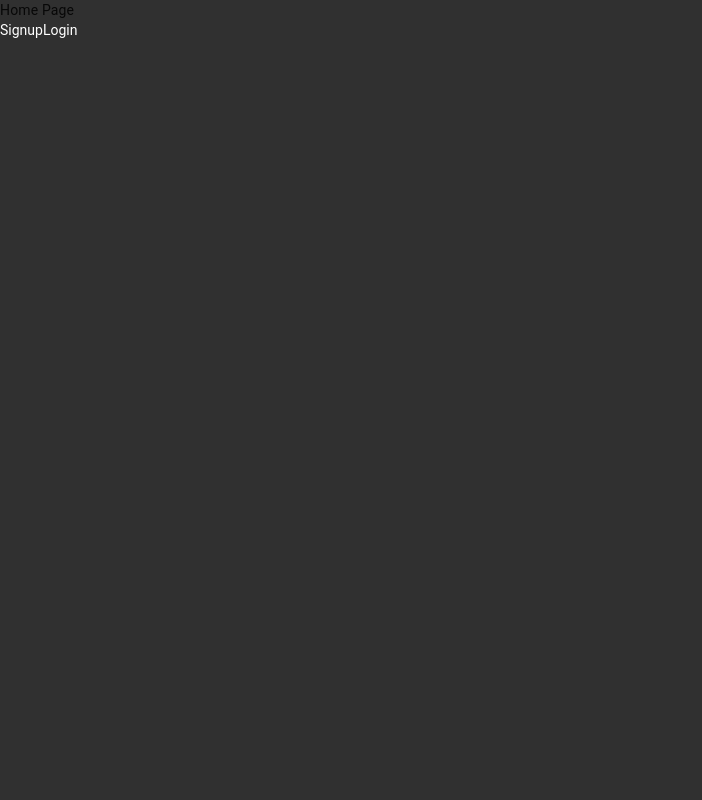
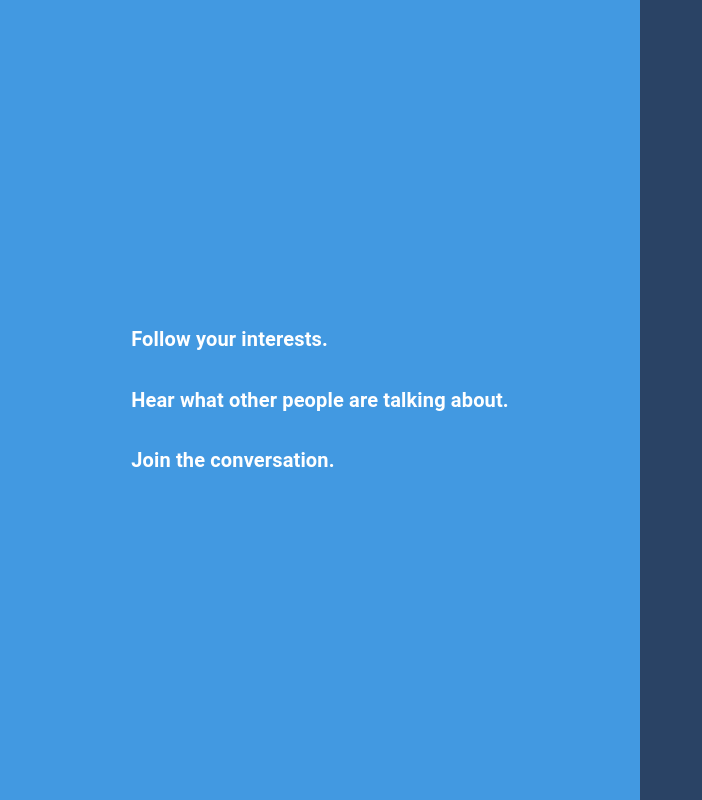
Before and after one commit to BenMiriello/tweetvine, a React (Create React App) app: page / in a window 1280 px wide. Shown: the whole page, without its empty margins (0-702 px from the left). Built offline with nearby package versions, Linux system fonts and the light colour scheme.

Commit message:
Styling: Rough mock of left half of twitter static landing page

```diff
--- a/src/components/HomePage.tsx
+++ b/src/components/HomePage.tsx
@@ -12,11 +12,22 @@ export default function HomePage() {
   return (
     <>
       { user ? <Nav /> : null }
-      <div>
-        <h1>Home Page</h1>
-        <button onClick={() => history.push('/signup')}>Signup</button>
-        <button onClick={() => history.push('/login')}>Login</button>
+      <div className="h-screen flex">
+        <div className="bg-blue-500 w-1/2 h-full flex flex-col justify-around">
+          <div className="flex justify-center">
+            <div>
+              <div className="mx-auto mb-8"><p className="text-xl font-bold">Follow your interests.</p></div>
+              <div className="mx-auto mb-8"><p className="text-xl font-bold">Hear what other people are talking about.</p></div>
+              <div className="mx-auto"><p className="text-xl font-bold">Join the conversation.</p></div>
+            </div>
+          </div>
+        </div>
+        <div className="bg-blue-900 w-1/2 h-full"></div>
       </div>
     </>
   );
 }
+
+/* <h1>Home Page</h1>
+<button onClick={() => history.push('/signup')}>Signup</button>
+<button onClick={() => history.push('/login')}>Login</button> */
```
